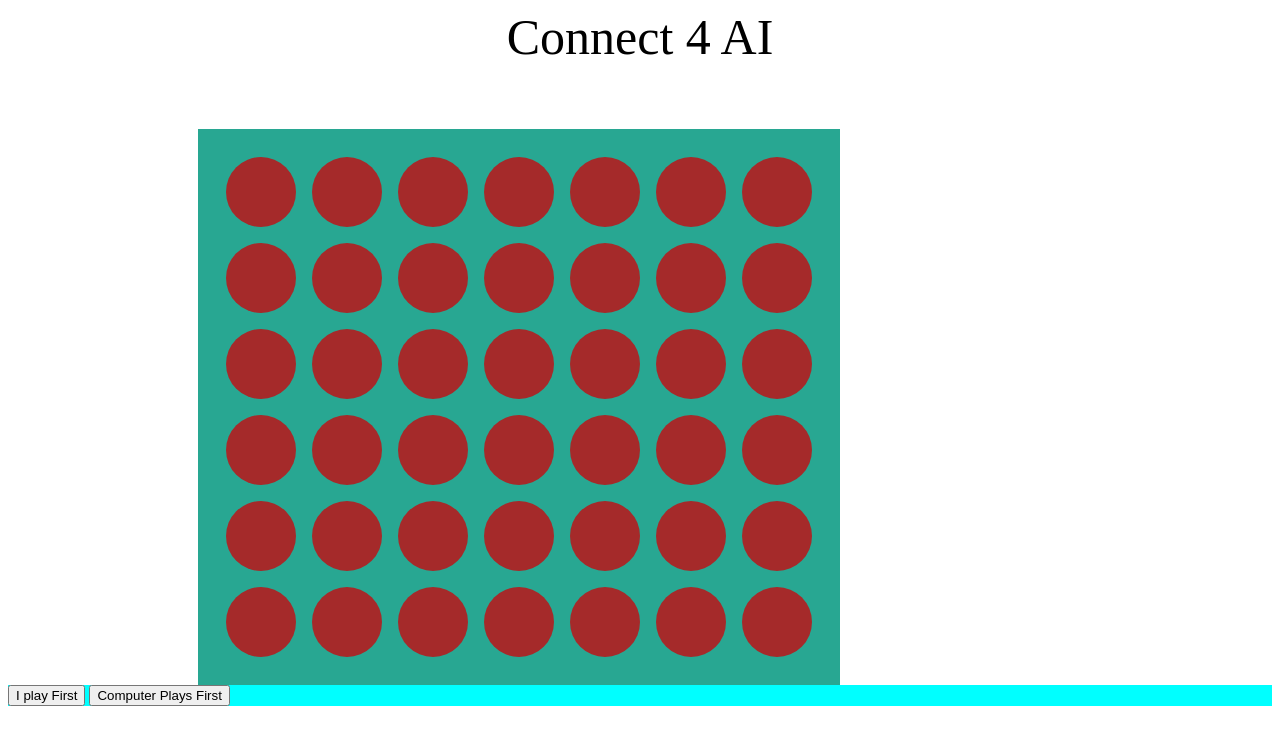
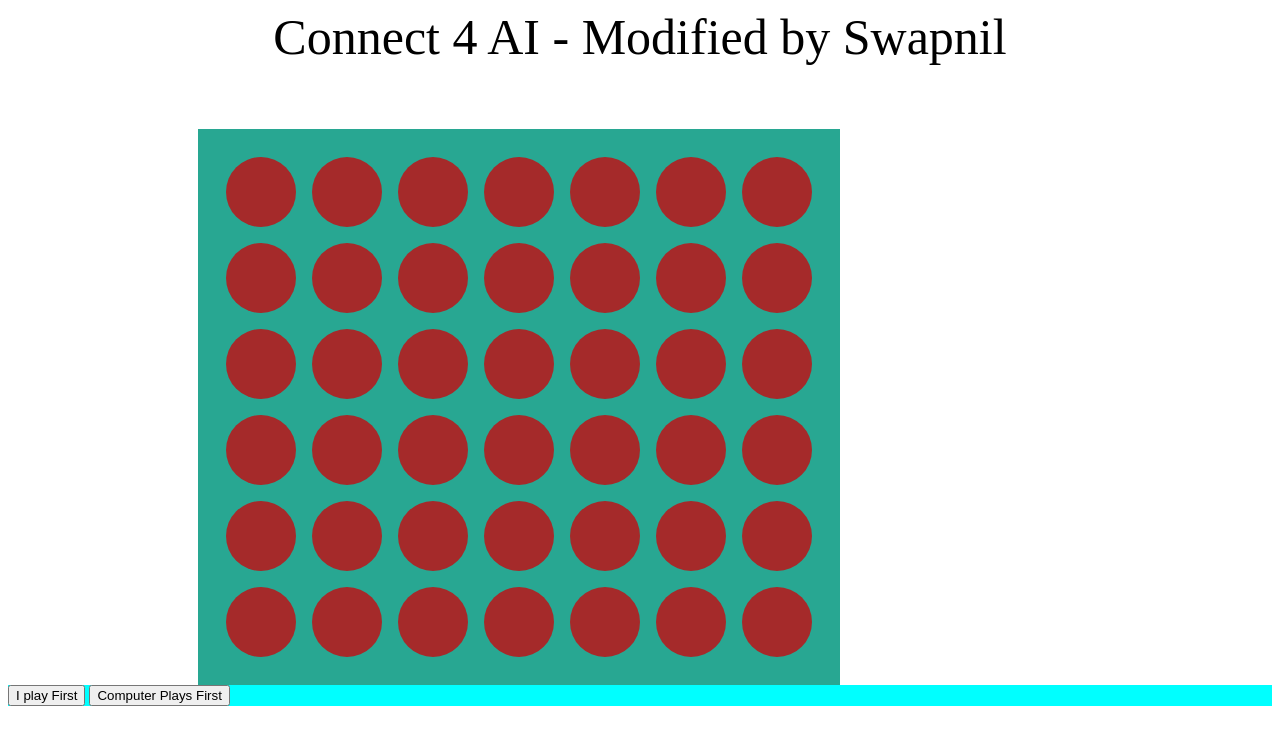
Before and after one commit to codesocbitd/Code-SOC-BIT-D, a plain HTML site: page Connect4/index.html in a window 1280 px wide. Drawn offline with Linux system fonts and the light colour scheme.

Commit message:
This is first commit

```diff
--- a/Connect4/index.html
+++ b/Connect4/index.html
@@ -9,7 +9,7 @@
     <body>
         <div class="container">
             <div class ="title1">
-                Connect 4 AI
+                Connect 4 AI - Modified by Swapnil
             </div>
             <div class="board" id="board1">
                 <div class="row">
```
